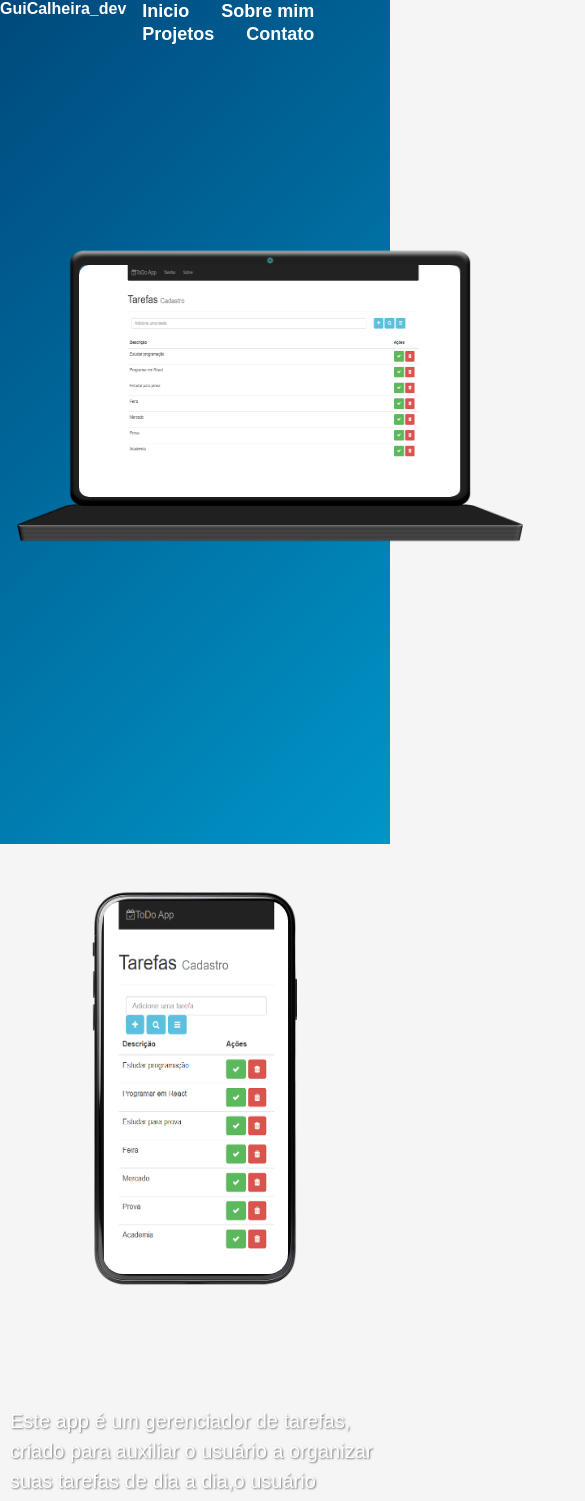
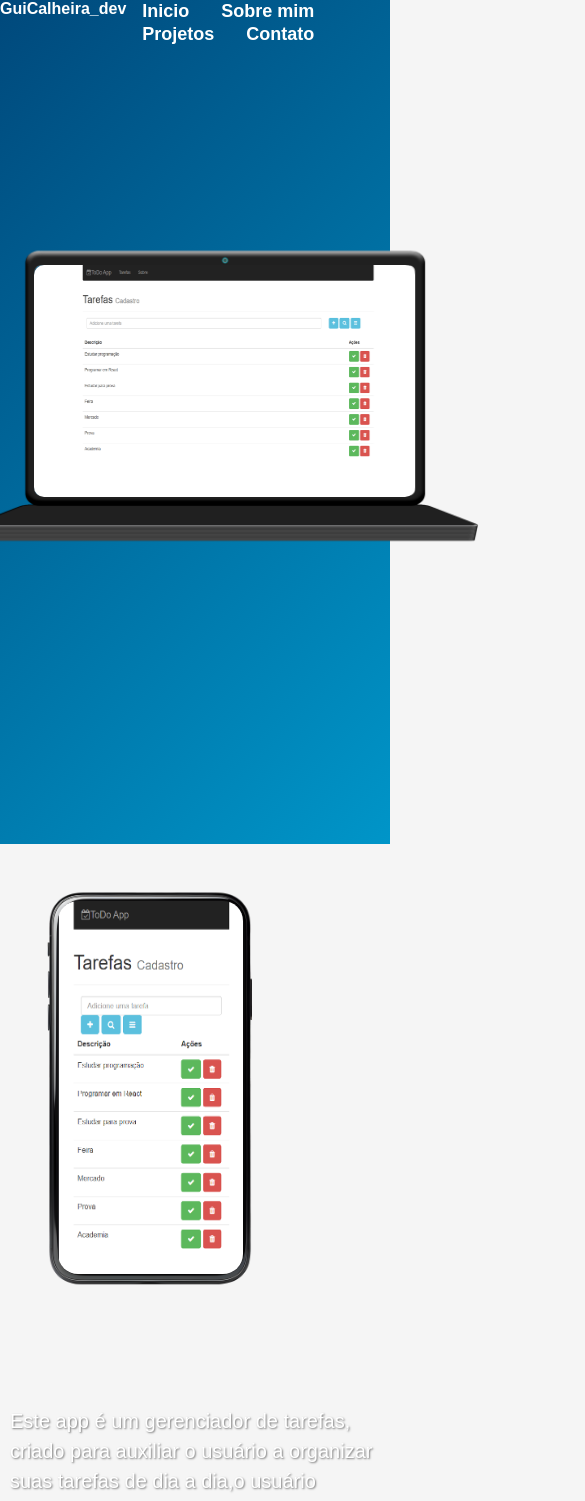
Before and after one commit to guicalheira/portfolio, a React (Create React App) app: page /projects/toDo in a window 390 px wide. Shown: the top 1501 px of the page, 585 px wide, since content can reach past the window. Built offline with nearby package versions, Linux system fonts and the light colour scheme.

Commit message:
1.0Portifolio

```diff
--- a/src/projetos/projetos.css
+++ b/src/projetos/projetos.css
@@ -97,6 +97,10 @@
     padding: 10px;
     max-width: 1200px;
    }
+   .cellphone{
+    margin-right: 240px;
+   }
+
 }
 @media(max-width: 700px){
  .desktop{
```
